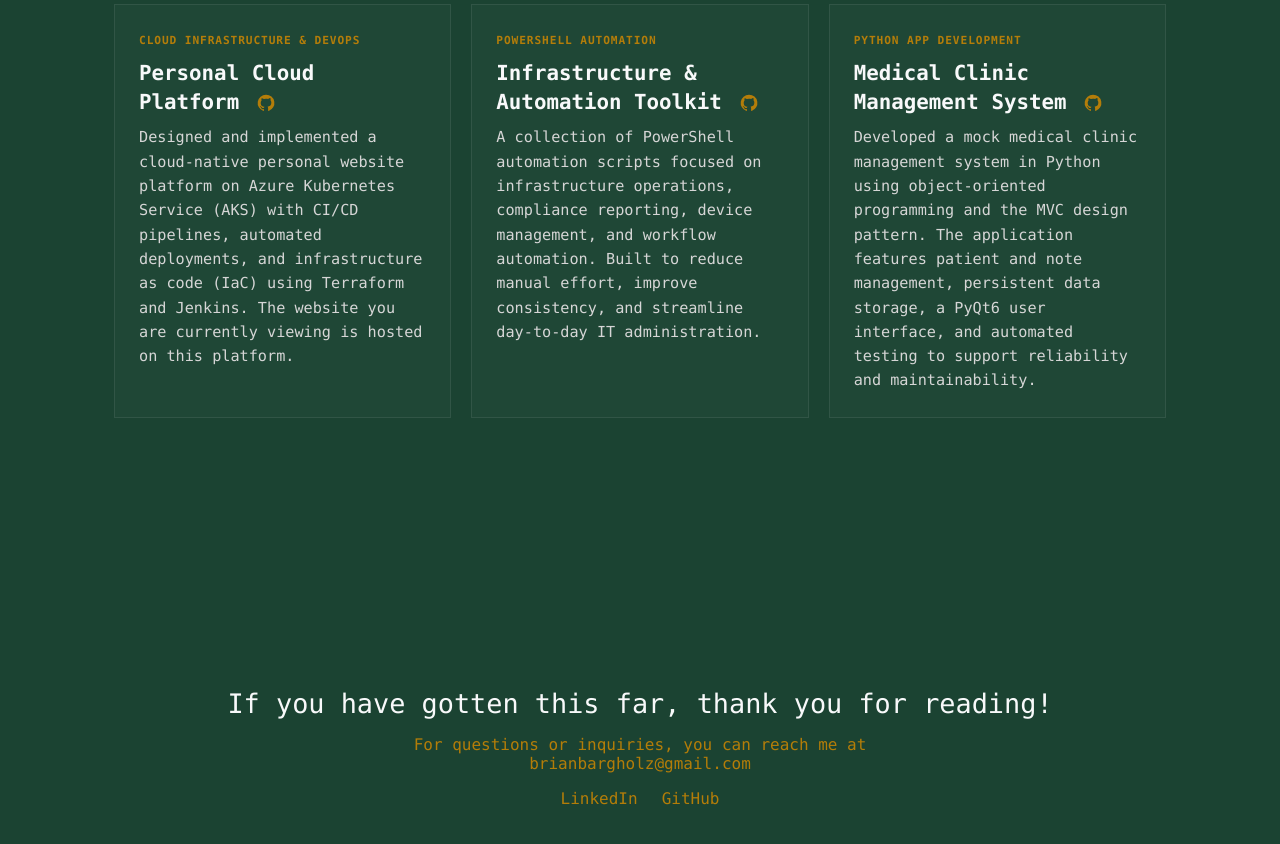
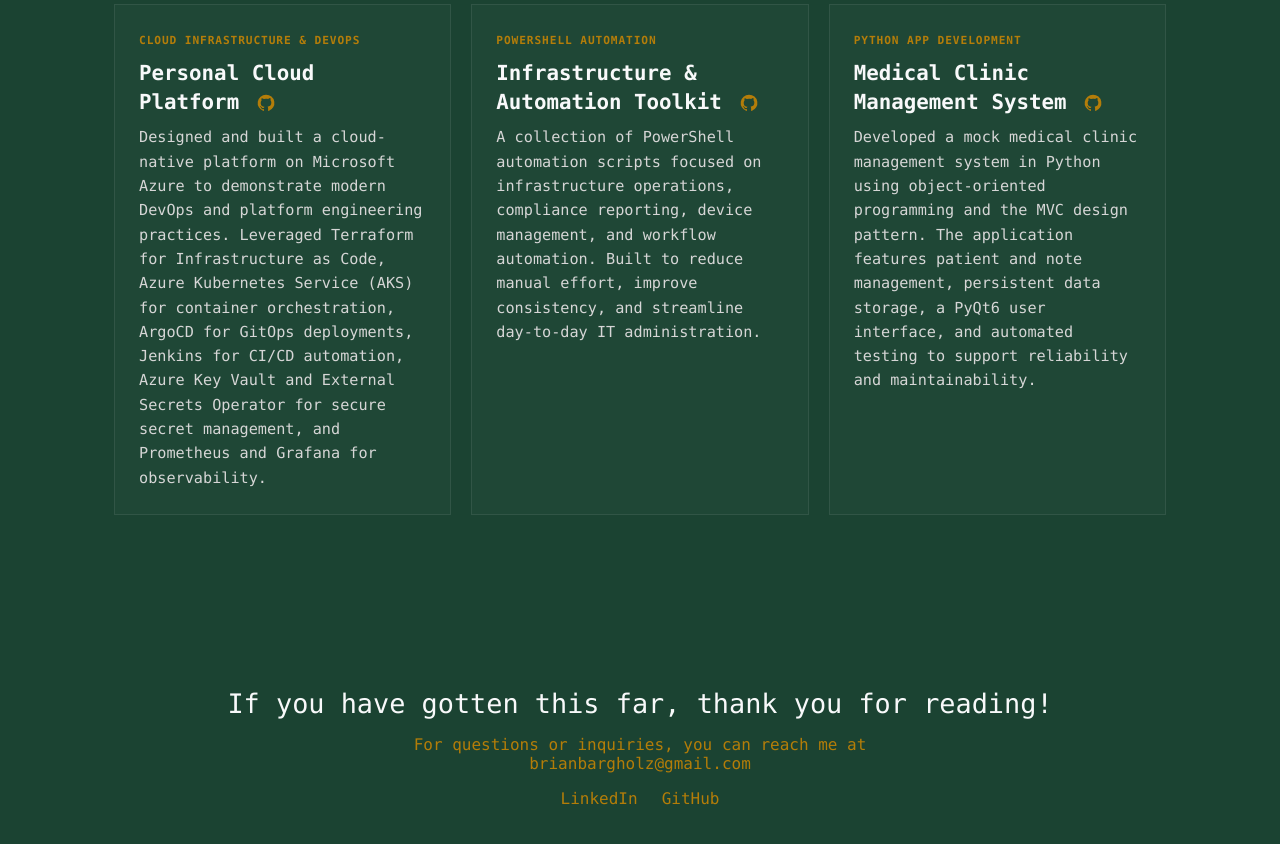
Before and after one commit to Brigghin/Live-Personal-Website, a Vue app: page / in a window 1280 px wide. Shown: the part 1760-2604 px from the top of the page. Built offline with nearby package versions, Linux system fonts and the light colour scheme.

Commit message:
Update project description to highlight cloud-native platform features and DevOps practices

```diff
--- a/src/components/Projects.vue
+++ b/src/components/Projects.vue
@@ -38,10 +38,15 @@
         </a>
         </h3>
         <p>
-          Designed and implemented a cloud-native personal website platform on
-          Azure Kubernetes Service (AKS) with CI/CD pipelines, automated deployments, and
-          infrastructure as code (IaC) using Terraform and Jenkins. The website you are
-          currently viewing is hosted on this platform.
+          Designed and built a cloud-native platform on
+          Microsoft Azure to demonstrate modern DevOps and
+          platform engineering practices. Leveraged Terraform
+          for Infrastructure as Code, Azure Kubernetes Service
+          (AKS) for container orchestration, ArgoCD for GitOps
+          deployments, Jenkins for CI/CD automation, Azure Key
+          Vault and External Secrets Operator for secure secret
+          management, and Prometheus and Grafana for
+          observability.
         </p>
       </article>
 
```
